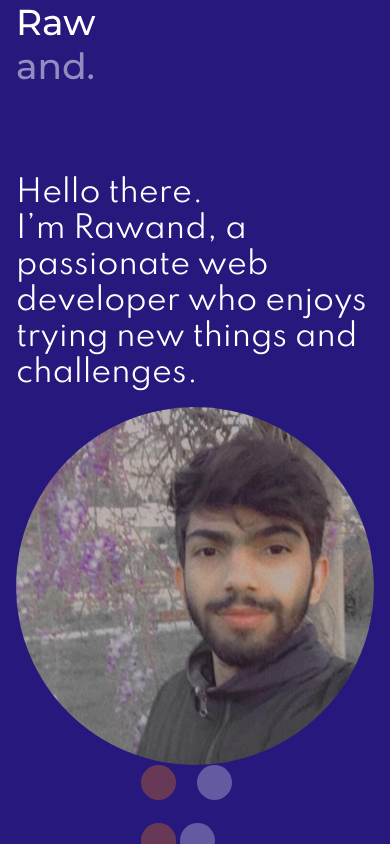
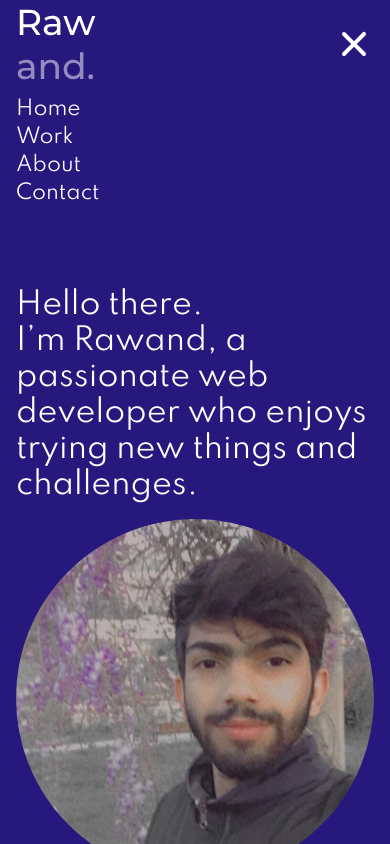
Before and after one commit to RawandDev/portfolio-nextjsss, a Next.js app: page / in a window 390 px wide. Shown: the top 844 px of the page. Built offline with nearby package versions, Linux system fonts and the light colour scheme.

Commit message:
upate(navbar): make the navbar responsive for mobile

```diff
--- /dev/null
+++ b/components/MobileNavbar.jsx
@@ -0,0 +1,27 @@
+import React, { useState } from "react";
+import Link from "next/link";
+
+function MobileNavbar({ isOpened }) {
+  return (
+    <>
+      {!isOpened && (
+        <ul className="md:hidden flex flex-col text-white text-xl">
+          <Link href="/">
+            <a>Home</a>
+          </Link>
+          <Link href="#work">
+            <a>Work</a>
+          </Link>
+          <Link href="/about">
+            <a>About</a>
+          </Link>
+          <Link href="/contact">
+            <a>Contact</a>
+          </Link>
+        </ul>
+      )}
+    </>
+  );
+}
+
+export default MobileNavbar;
--- a/components/Navbar.jsx
+++ b/components/Navbar.jsx
@@ -1,33 +1,16 @@
-import React, { useState, useEffect } from "react";
+import React, { useState } from "react";
 import Image from "next/image";
 import Link from "next/link";
 import Logo from "../public/images/logo.svg";
+import MobileNavbar from "./MobileNavbar";
+import NavbarButtons from "./NavbarButtons";
 
 function Navbar() {
-  const [isScrolled, setIsScrolled] = useState(false);
-
-  const handleScroll = () => {
-    if (window.scrollY >= 80) {
-      setIsScrolled(true);
-    } else {
-      setIsScrolled(false);
-    }
-  };
-
-  useEffect(() => {
-    handleScroll();
-    window.addEventListener("scroll", handleScroll);
-    return () => {
-      window.removeEventListener("scroll", handleScroll);
-    };
-  }, []);
+  const [isOpened, setIsOpened] = useState(false);
 
   return (
-    <div
-      className={`text-white md:flex md:justify-between md:items-center transform transition-all top-0 z-10 ${
-        isScrolled ? "bg-darkPrimary" : ""
-      }`}
-    >
+    <div>
+      <div className="text-white md:flex md:justify-between md:items-center transform transition-all top-0 z-10 flex justify-between relative">
         <div>
           <Image src={Logo} />
         </div>
@@ -47,6 +30,9 @@ function Navbar() {
             </Link>
           </ul>
         </div>
+        <NavbarButtons isOpened={isOpened} setIsOpened={setIsOpened} />
+      </div>
+      <MobileNavbar isOpened={isOpened} setIsOpened={setIsOpened} />
     </div>
   );
 }
--- /dev/null
+++ b/components/NavbarButtons.jsx
@@ -0,0 +1,29 @@
+import React from "react";
+import Image from "next/image";
+import menu from "../public/images/menu.svg";
+import close from "../public/images/close.svg";
+
+function NavbarButtons({ isOpened, setIsOpened }) {
+  return (
+    <>
+      <button
+        className="md:hidden"
+        onClick={() => setIsOpened(!isOpened)}
+        type="button"
+      >
+        {isOpened ? (
+          <Image src={menu} width={40} height={40} className="cursor-pointer" />
+        ) : (
+          <Image
+            src={close}
+            width={40}
+            height={40}
+            className="cursor-pointer"
+          />
+        )}
+      </button>
+    </>
+  );
+}
+
+export default NavbarButtons;
```
Also changed, not shown: public/images/close.svg (added), public/images/menu.svg (added). Lines whose indentation alone changed are shown as unchanged.
